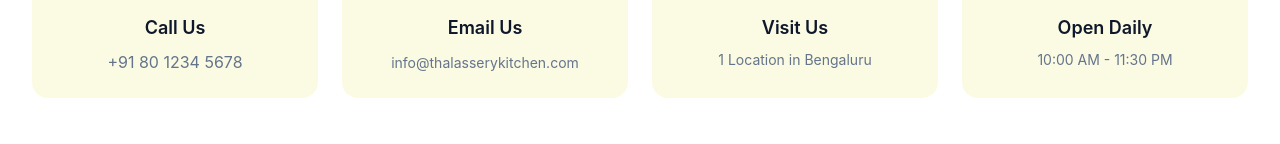
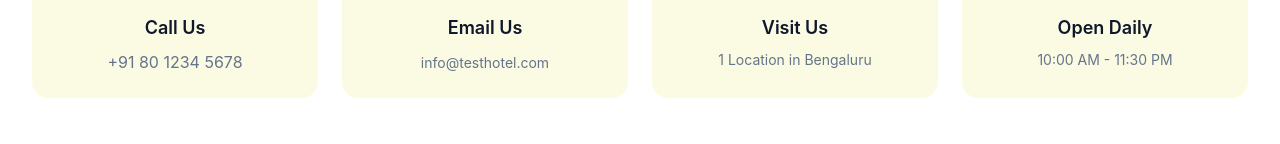
Before and after one commit to shyju2020-1983/Emegent_Test_poj, a React (Create React App) app in the folder frontend/: page /contact in a window 1280 px wide. Shown: the part 494-638 px from the top of the page. Built offline with nearby package versions, Linux system fonts and the light colour scheme.

Commit message:
auto-commit for 49abb4d8-0817-4771-9808-490ae7ad8e33

```diff
--- a/frontend/src/pages/ContactUs.jsx
+++ b/frontend/src/pages/ContactUs.jsx
@@ -57,8 +57,8 @@ const ContactUs = () => {
                 <Mail className="w-8 h-8 text-[#0f172a]" />
               </div>
               <h3 className="text-lg font-semibold text-[#0f172a] mb-2">Email Us</h3>
-              <a href="mailto:info@thalasserykitchen.com" className="text-[#64748b] hover:text-[#0f172a] transition-colors text-sm">
-                info@thalasserykitchen.com
+              <a href="mailto:info@testhotel.com" className="text-[#64748b] hover:text-[#0f172a] transition-colors text-sm">
+                info@testhotel.com
               </a>
             </div>
 
```
